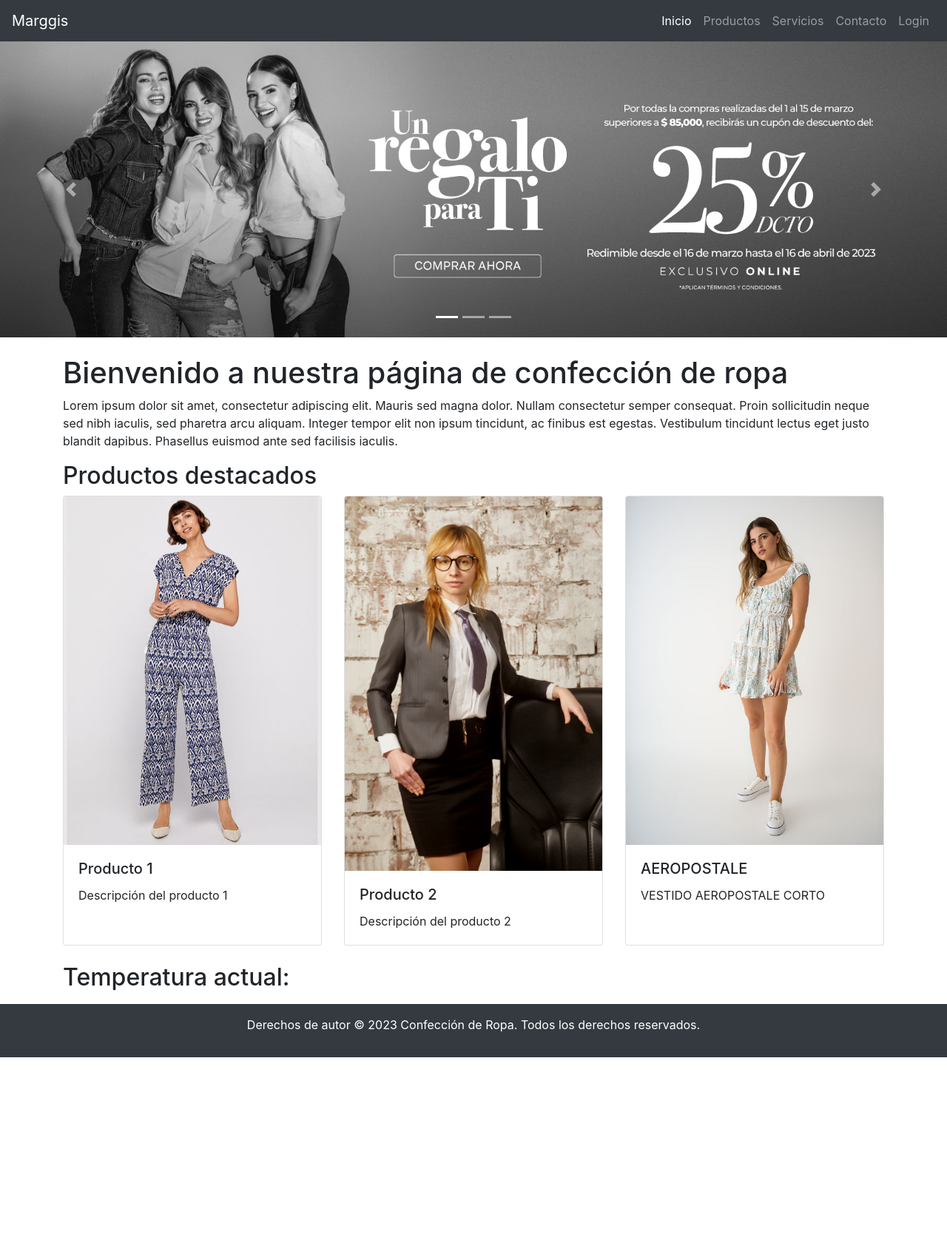
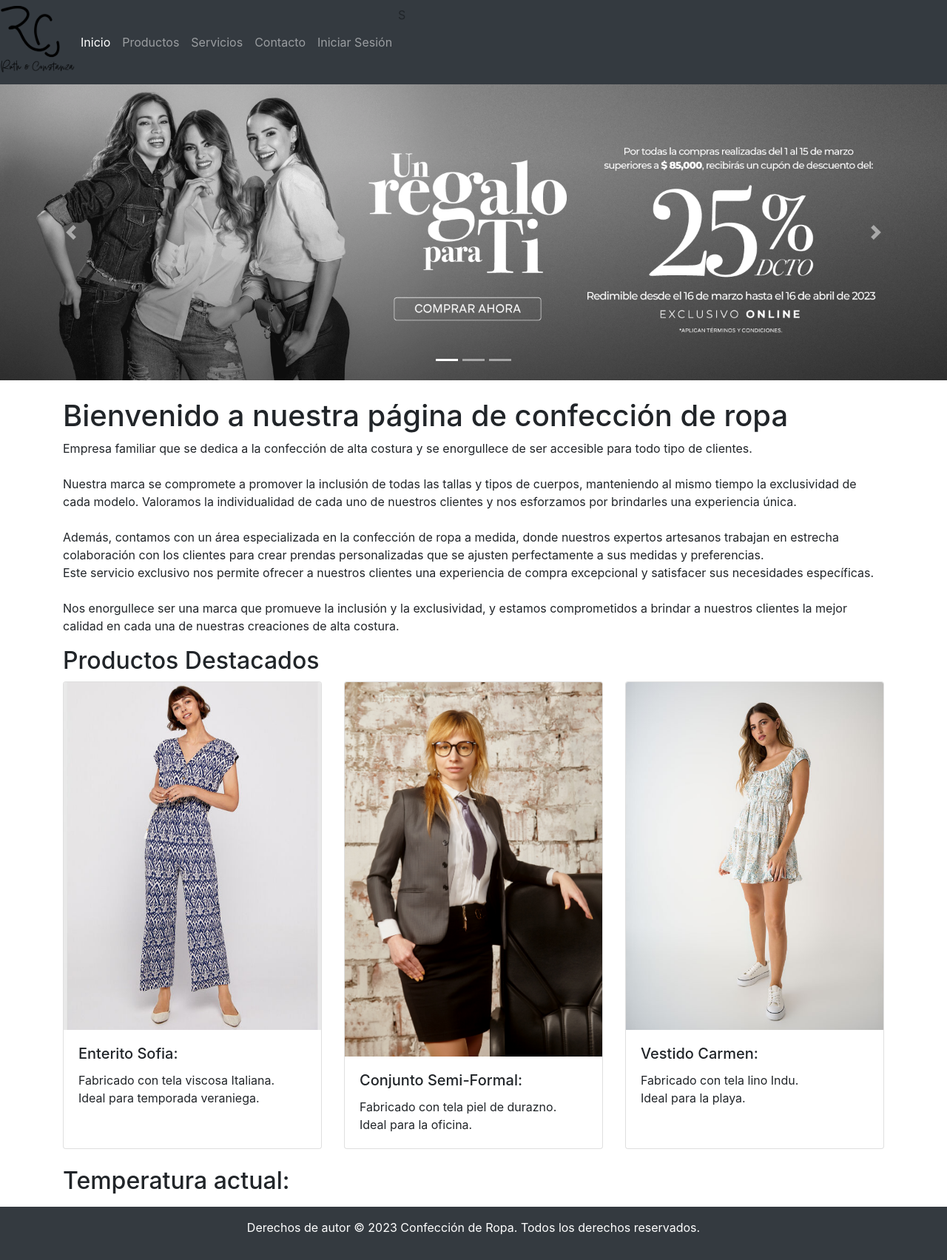
Before and after one commit to FFNicoUwU/Proyecto_Programacion_Web, a Django app: page /marggis/index in a window 1280 px wide. Shown: the whole page at 74% size. Before the commit the page ends 1429 px from the top, so only its background shows below. Run offline with Django 4.2, Linux system fonts and the light colour scheme; some libraries are stand-ins or nearby versions.

Commit message:
Se agrego el logo principal, y se hicieron modificaciones en los detalles de algunos productos

```diff
--- a/marggis/templates/paginas/index.html
+++ b/marggis/templates/paginas/index.html
@@ -12,7 +12,11 @@
 <body>
   <!-- Barra de navegación -->
   <nav class="navbar navbar-expand-lg navbar-dark bg-dark">
-    <a class="navbar-brand" href="#">Marggis</a>
+    <div class="card-deck">
+            <div class="logo_principal">
+                <img src="{% static 'img/iconos/logo_principal.png' %}"
+                style="width: 100px; height:auto;">
+        </div>
     <button class="navbar-toggler" type="button" data-toggle="collapse" data-target="#navbarNav"
       aria-controls="navbarNav" aria-expanded="false" aria-label="Toggle navigation">
       <span class="navbar-toggler-icon"></span>
@@ -32,10 +36,10 @@
           <a class="nav-link" href="contacto">Contacto</a>
         </li>
         <li class="nav-item">
-          <a class="nav-link" href="login">Login</a>
+          <a class="nav-link" href="login">Iniciar Sesión</a>
         </li>
       </ul>
-    </div>
+    </div>S
   </nav>
 
   <!-- Carrusel -->
@@ -69,32 +73,40 @@
   <!-- Contenido principal -->
   <div class="container mt-4">
     <h1>Bienvenido a nuestra página de confección de ropa</h1>
-    <p>Lorem ipsum dolor sit amet, consectetur adipiscing elit. Mauris sed magna dolor. Nullam consectetur semper
-      consequat. Proin sollicitudin neque sed nibh iaculis, sed pharetra arcu aliquam. Integer tempor elit non ipsum
-      tincidunt, ac finibus est egestas. Vestibulum tincidunt lectus eget justo blandit dapibus. Phasellus euismod ante
-      sed facilisis iaculis.</p>
+    <p>Empresa familiar que se dedica a la confección de alta costura y se enorgullece de ser accesible para todo tipo de clientes.<br>
+    <br> Nuestra marca se compromete a promover la inclusión de todas las tallas y tipos de cuerpos, manteniendo al mismo tiempo la exclusividad de cada modelo.
+    Valoramos la individualidad de cada uno de nuestros clientes y nos esforzamos por brindarles una experiencia única.
 
-    <h2>Productos destacados</h2>
+<br>
+<br> Además, contamos con un área especializada en la confección de ropa a medida, donde nuestros expertos artesanos trabajan en estrecha colaboración con los clientes para crear prendas personalizadas que se ajusten perfectamente a sus medidas y preferencias.
+<br> Este servicio exclusivo nos permite ofrecer a nuestros clientes una experiencia de compra excepcional y satisfacer sus necesidades específicas.
+
+<br><br> Nos enorgullece ser una marca que promueve la inclusión y la exclusividad, y estamos comprometidos a brindar a nuestros clientes la mejor calidad en cada una de nuestras creaciones de alta costura.
+
+    <h2>Productos Destacados</h2>
     <div class="card-deck">
       <div class="card">
         <img src="{% static 'img/entero/entero.jpg' %}" class="card-img-top" alt="Producto 1">
         <div class="card-body">
-          <h5 class="card-title">Producto 1</h5>
-          <p class="card-text">Descripción del producto 1</p>
+          <h5 class="card-title">Enterito Sofia:</h5>
+          <p class="card-text">Fabricado con tela viscosa Italiana. <br>
+          Ideal para temporada veraniega.</p>
         </div>
       </div>
       <div class="card">
         <img src="{% static 'img/formal/formal2.jpg' %}" class="card-img-top" alt="Producto 2">
         <div class="card-body">
-          <h5 class="card-title">Producto 2</h5>
-          <p class="card-text">Descripción del producto 2</p>
+          <h5 class="card-title">Conjunto Semi-Formal:</h5>
+          <p class="card-text">Fabricado con tela piel de durazno.<br>
+          Ideal para la oficina.</p>
         </div>
       </div>
       <div class="card">
         <img src="{% static 'img/vestido/vestido.jpg' %}" class="card-img-top" alt="Producto 3">
         <div class="card-body">
-          <h5 class="card-title">AEROPOSTALE</h5>
-          <p class="card-text">VESTIDO AEROPOSTALE CORTO</p>
+          <h5 class="card-title">Vestido Carmen:</h5>
+          <p class="card-text">Fabricado con tela lino Indu. <br>
+          Ideal para la playa.</p>
         </div>
       </div>
     </div>
```
Also changed, not shown: marggis/models.py (+4 -4 lines), marggis/templates/paginas/contacto.html (+10 -4 lines), marggis/templates/paginas/login.html (+11 -6 lines), marggis/templates/paginas/productos.html (+8 -2 lines), marggis/templates/paginas/registro.html (+7 -2 lines), db.sqlite3, marggis/static/img/iconos/logo_principal.png (added).
